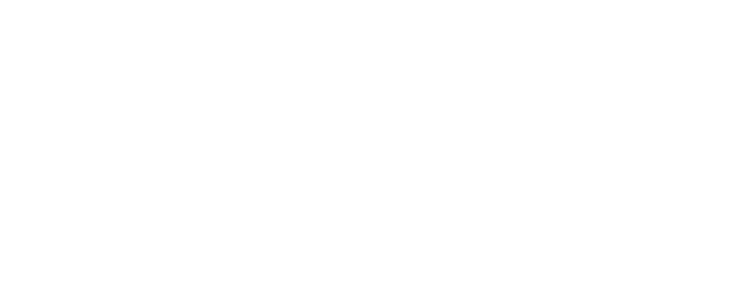
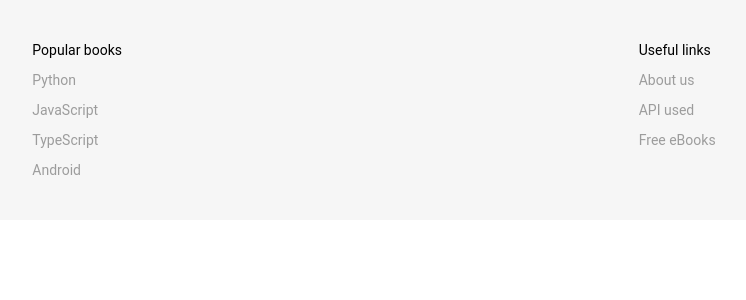
Before and after one commit to PirskiyMI/bookstore, a React (Vite) app: page / in a window 1280 px wide. Shown: the top 300 px of the page, without its empty margins (266-1012 px from the left). Built offline with nearby package versions, Linux system fonts and the light colour scheme.

Commit message:
feature-10: added layout for footer

```diff
--- a/src/app/layout/AppLayout.tsx
+++ b/src/app/layout/AppLayout.tsx
@@ -3,6 +3,7 @@
 
 import { useAppDispatch } from 'shared/lib/hooks';
 import { clientTypeActions } from 'shared/model/slices';
+import { TheFooter } from 'widgets/theFooter';
 
 export const AppLayout: FC = () => {
    const { setClientType } = clientTypeActions;
@@ -17,6 +18,7 @@
          <main>
             <Outlet />
          </main>
+         <TheFooter />
       </div>
    );
 };
--- a/src/pages/main-page/ui/MainPage.tsx
+++ b/src/pages/main-page/ui/MainPage.tsx
@@ -5,7 +5,8 @@
 export const MainPage: FC = () => {
    return (
       <div className="container">
-         <div className={styles.main}></div>
+         <div className={styles.main}>
+         </div>
       </div>
    );
 };
--- /dev/null
+++ b/src/widgets/theFooter/constants/index.ts
@@ -0,0 +1,2 @@
+export * from './listNavBook'
+export * from './listNavInfo'
--- /dev/null
+++ b/src/widgets/theFooter/constants/listNavBook.ts
@@ -0,0 +1,6 @@
+export const listNavBook = [
+    {title: 'Python', path: ''},
+    {title: 'JavaScript', path: ''},
+    {title: 'TypeScript', path: ''},
+    {title: 'Android', path: ''},
+]
--- /dev/null
+++ b/src/widgets/theFooter/constants/listNavInfo.ts
@@ -0,0 +1,5 @@
+export const listNavInfo = [
+    {title: 'About us', path: ''},
+    {title: 'API used', path: 'https://api.itbook.store/'},
+    {title: 'Free eBooks', path: 'https://itbook.store/books/free'},
+]
--- /dev/null
+++ b/src/widgets/theFooter/index.ts
@@ -0,0 +1 @@
+export * from './ui'
--- /dev/null
+++ b/src/widgets/theFooter/ui/TheFooter.module.scss
@@ -0,0 +1,10 @@
+.footer {
+    padding: 40px 0;
+    background-color: rgba(var(--color-gray), 0.06);
+    &__container{
+        display: flex;
+        flex-direction: row;
+        flex-wrap: wrap;
+        justify-content: space-around;
+    }
+}
--- /dev/null
+++ b/src/widgets/theFooter/ui/TheFooter.tsx
@@ -0,0 +1,16 @@
+import { FC } from 'react'
+import styles from './TheFooter.module.scss'
+import { TheFooterColumns } from './TheFooterColumns'
+import { listNavBook, listNavInfo } from '../constants'
+
+
+export const TheFooter: FC = () => {
+  return (
+    <div className={styles.footer}>
+      <div className={`${styles.footer__container} container`}>
+        <TheFooterColumns title='Popular books' list={listNavBook}/>
+        <TheFooterColumns title='Useful links' list={listNavInfo}/>
+      </div>
+    </div>
+  )
+}
--- /dev/null
+++ b/src/widgets/theFooter/ui/TheFooterColumns.module.scss
@@ -0,0 +1,18 @@
+.footerColumns{
+    &__title{
+        margin-bottom: 10px;
+    }
+    &__list{
+        display: flex;
+        flex-direction: column;
+        flex-wrap: nowrap;
+        gap: 10px;
+
+    }
+    &__item {
+        color: rgba(var(--color-gray), 0.6);
+        & a:hover {
+            color: rgb(var(--color-primary))
+        }
+    }
+}
--- /dev/null
+++ b/src/widgets/theFooter/ui/TheFooterColumns.tsx
@@ -0,0 +1,27 @@
+import { FC } from 'react'
+import style from './TheFooterColumns.module.scss'
+import { NavLink } from 'react-router-dom'
+
+interface IProps {
+    list: {title:string, path:string}[]
+    title: string
+}
+
+export const TheFooterColumns: FC<IProps> = ({ list, title }) => {
+    return (
+        <div className={style.footerColumns}>
+            <h5 className={style.footerColumns__title}>{title}</h5>
+            <ul className={style.footerColumns__list}>
+                {
+                    list.map(({path, title}) => (
+                        <li className={style.footerColumns__item}>
+                            <NavLink to={path}>
+                                {title}
+                            </NavLink>
+                        </li>
+                    ))
+                }
+            </ul>
+        </div>
+    )
+}
--- /dev/null
+++ b/src/widgets/theFooter/ui/index.ts
@@ -0,0 +1 @@
+export { TheFooter } from './TheFooter.tsx'
```
